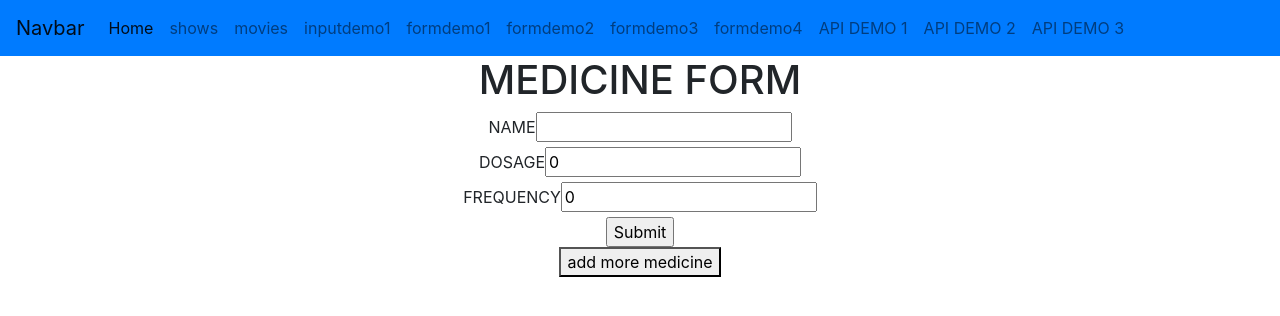
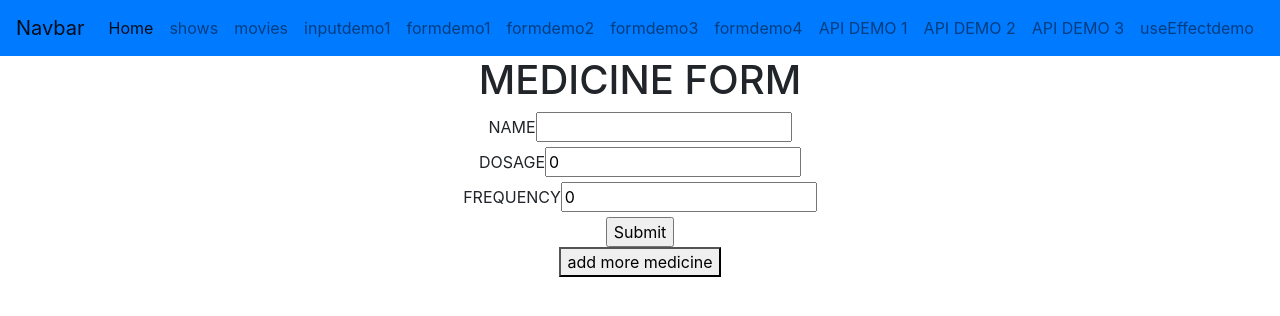
Before and after one commit to samirvithlani/dhwanit_react, a React (Vite) app: page /formdemo4 in a window 1280 px wide. Shown: the top 316 px of the page. Built offline with nearby package versions, Linux system fonts and the light colour scheme.

Commit message:
useEffect

```diff
--- a/src/App.jsx
+++ b/src/App.jsx
@@ -26,6 +26,7 @@
 import { ApiDemo3 } from "./components/api/ApiDemo3";
 import { ApiDemo4 } from "./components/api/ApiDemo4";
 import { ToastContainer, Zoom } from "react-toastify";
+import { UseEffectDemo } from "./components/UseEffectDemo";
 
 function App() {
   return (
@@ -58,6 +59,7 @@
         <Route path="/apidemo1" element={<ApiDemo1 />}></Route>
         <Route path="/apidemo2" element={<ApiDemo2 />}></Route>
         <Route path="/apidemo3" element={<ApiDemo4 />}></Route>
+        <Route path="/useEffectdemo" element = {<UseEffectDemo/>}></Route>
         <Route path="/*" element={<Error404 />}></Route>
       </Routes>
     </div>
--- a/src/components/Navbar.jsx
+++ b/src/components/Navbar.jsx
@@ -79,6 +79,11 @@
               </Link>
             </li>
 
+            <li class="nav-item">
+              <Link class="nav-link" to="/useEffectdemo">
+                useEffectdemo
+              </Link>
+            </li>
 
           </ul>
         </div>
--- /dev/null
+++ b/src/components/UseEffectDemo.jsx
@@ -0,0 +1,18 @@
+import React, { useEffect, useState } from 'react'
+
+export const UseEffectDemo = () => {
+    //()=>{} func , [] depdency array
+    const [count, setcount] = useState(0)
+
+    useEffect(() => {
+        console.log("called....")
+    }, [count])
+
+  return (
+    <div>
+        <h1>USE EFFECT DEMO</h1>
+        <button onClick={()=>{setcount(count+1)}}>+</button>
+        {count}
+    </div>
+  )
+}
--- a/src/components/api/ApiDemo1.jsx
+++ b/src/components/api/ApiDemo1.jsx
@@ -1,9 +1,15 @@
 import axios from 'axios'
-import React, { useState } from 'react'
+import React, { useEffect, useState } from 'react'
 
 export const ApiDemo1 = () => {
     const [message, setmessage] = useState("")
     const [users, setusers] = useState([])
+
+    useEffect(()=>{
+
+        getApiCall()
+    },[])
+
     const getApiCall = async()=>{
         const res = await axios.get("https://node5.onrender.com/user/user")
         //res -- axios object..
@@ -17,7 +23,7 @@
   return (
     <div>
         <h1>API DEMO 1</h1>
-        <button onClick={()=>{getApiCall()}}>GET</button>
+        {/* <button onClick={()=>{getApiCall()}}>GET</button> */}
         <h1>{message}</h1>
         <table className='table table-dark'>
             <thead>
```
Also changed, not shown: th.txt.
